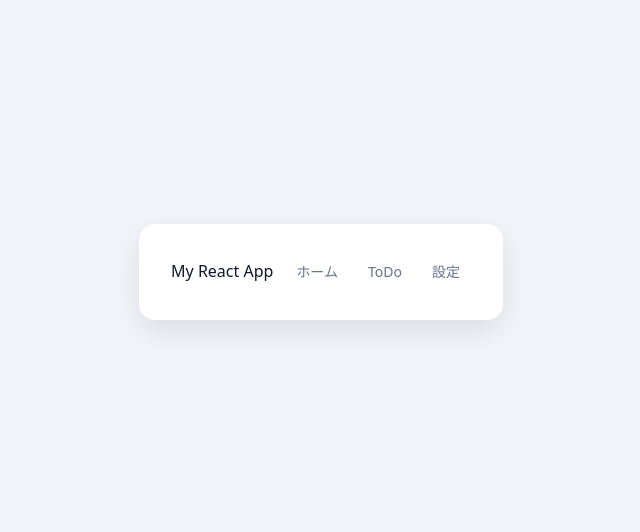
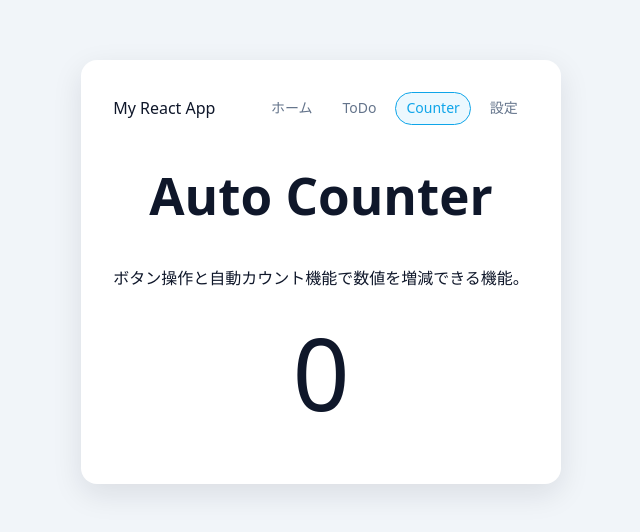
Before and after one commit to nishino203xx/react-study-project, a React (Vite) app in the folder app/: page /counter in a window 1280 px wide. Shown: the part 128-660 px from the top of the page, without its empty margins (319-959 px from the left). Built offline with nearby package versions, Linux system fonts and the light colour scheme.

Commit message:
add:カウンター機能のページを作成

```diff
--- a/app/src/App.tsx
+++ b/app/src/App.tsx
@@ -2,6 +2,7 @@ import "./App.css";
 import { Route, Routes } from "react-router";
 import HomePage from "./pages/HomePage";
 import TodoPage from "./features/todo/pages/TodoPage";
+import CounterPage from "./features/counter/pages/CounterPage";
 import SettingsPage from "./pages/SettingsPage";
 import NavBar from "./components/layout/NavBar";
 
@@ -16,6 +17,7 @@ function App() {
         <Routes>
           <Route path="/" element={<HomePage />}></Route>
           <Route path="/todos" element={<TodoPage />}></Route>
+          <Route path="/counter" element={<CounterPage />}></Route>
           <Route path="/settings" element={<SettingsPage />}></Route>
         </Routes>
       </section>
--- a/app/src/components/layout/NavBar/NavBar.tsx
+++ b/app/src/components/layout/NavBar/NavBar.tsx
@@ -27,6 +27,7 @@ export default function NavBar() {
         <div className={styles.links}>
           <NavItem to={"/"}>ホーム</NavItem>
           <NavItem to={"/todos"}>ToDo</NavItem>
+          <NavItem to={"/counter"}>Counter</NavItem>
           <NavItem to={"/settings"}>設定</NavItem>
         </div>
       </nav>
--- /dev/null
+++ b/app/src/features/counter/pages/CounterPage.tsx
@@ -0,0 +1,10 @@
+export default function CounterPage() {
+  return (
+    <>
+      <h1>Auto Counter</h1>
+      <span>ボタン操作と自動カウント機能で数値を増減できる機能。</span>
+
+      <div style={{ fontSize: 100 }}>0</div>
+    </>
+  );
+}
```
